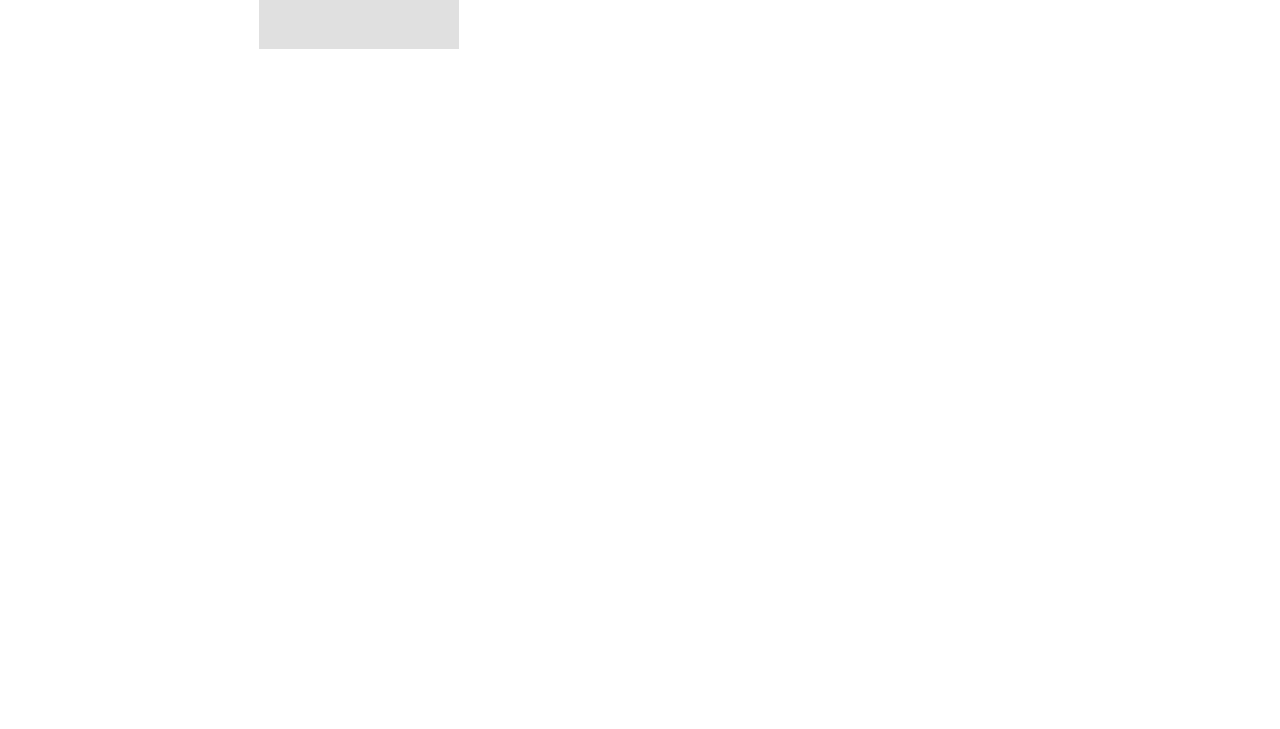
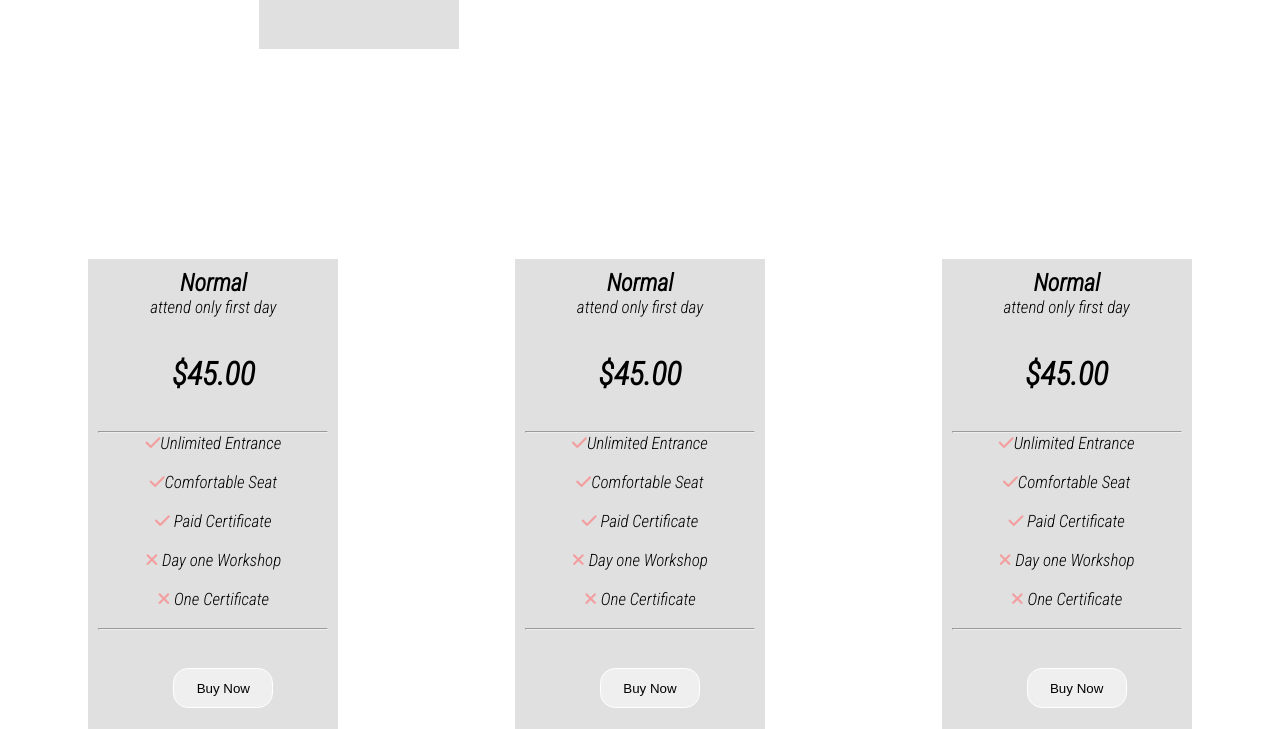
Before and after one commit to marijasimovic/it-camp, a plain HTML site: page html css/domaci1/index2.html in a window 1280 px wide. Shown: the part 611-1340 px from the top of the page. Before the commit the page ends 800 px from the top, so only its background shows below. Drawn offline with Linux system fonts and the light colour scheme.

Commit message:
21.cas domaci

```diff
--- a/html css/domaci1/index2.html
+++ b/html css/domaci1/index2.html
@@ -13,6 +13,12 @@
     <link rel="preconnect" href="https://fonts.gstatic.com" crossorigin />
     <link
       href="https://fonts.googleapis.com/css2?family=Kanit:wght@300&family=Montserrat:wght@300&family=Oswald:wght@300&family=PT+Serif&family=Raleway:wght@300&family=Roboto+Condensed:ital,wght@1,300&display=swap"
+      rel="stylesheet"
+    />
+    <link rel="preconnect" href="https://fonts.googleapis.com" />
+    <link rel="preconnect" href="https://fonts.gstatic.com" crossorigin />
+    <link
+      href="https://fonts.googleapis.com/css2?family=Kanit:wght@300&family=Montserrat:wght@300&family=Oswald:wght@300&family=PT+Serif&family=Poppins:wght@300&family=Raleway:wght@300&family=Roboto+Condensed:ital,wght@1,300&display=swap"
       rel="stylesheet"
     />
     <title>Document</title>
@@ -77,5 +83,73 @@
     <div class="slika">
       <img src="./WhatsApp Image 2023-02-17 at 23.55.47.jpeg" alt="" />
     </div>
+    <div class="ikonice">
+      <div class="prva">
+        <h2>Normal</h2>
+        <p>attend only first day</p>
+        <br />
+        <br />
+        <h1>$45.00</h1>
+        <br /><br />
+        <hr />
+        <p><i class="fa-solid fa-check"></i>Unlimited Entrance</p>
+        <br />
+        <p><i class="fa-solid fa-check"></i>Comfortable Seat</p>
+        <br />
+        <p><i class="fa-solid fa-check"></i> Paid Certificate</p>
+        <br />
+        <p><i class="fa-solid fa-xmark"></i> Day one Workshop</p>
+        <br />
+        <p><i class="fa-solid fa-xmark"></i> One Certificate</p>
+        <br />
+        <hr />
+        <br /><br />
+        <button>Buy Now</button>
+      </div>
+      <div class="druga">
+        <h2>Normal</h2>
+        <p>attend only first day</p>
+        <br />
+        <br />
+        <h1>$45.00</h1>
+        <br /><br />
+        <hr />
+        <p><i class="fa-solid fa-check"></i>Unlimited Entrance</p>
+        <br />
+        <p><i class="fa-solid fa-check"></i>Comfortable Seat</p>
+        <br />
+        <p><i class="fa-solid fa-check"></i> Paid Certificate</p>
+        <br />
+        <p><i class="fa-solid fa-xmark"></i> Day one Workshop</p>
+        <br />
+        <p><i class="fa-solid fa-xmark"></i> One Certificate</p>
+        <br />
+        <hr />
+        <br /><br />
+        <button>Buy Now</button>
+      </div>
+      <div class="treca">
+        <h2>Normal</h2>
+        <p>attend only first day</p>
+        <br />
+        <br />
+        <h1>$45.00</h1>
+        <br /><br />
+        <hr />
+        <p><i class="fa-solid fa-check"></i>Unlimited Entrance</p>
+        <br />
+        <p><i class="fa-solid fa-check"></i>Comfortable Seat</p>
+        <br />
+        <p><i class="fa-solid fa-check"></i> Paid Certificate</p>
+        <br />
+        <p><i class="fa-solid fa-xmark"></i> Day one Workshop</p>
+        <br />
+        <p><i class="fa-solid fa-xmark"></i> One Certificate</p>
+        <br />
+        <hr />
+        <br /><br />
+        <button>Buy Now</button>
+      </div>
+    </div>
   </body>
 </html>
```
